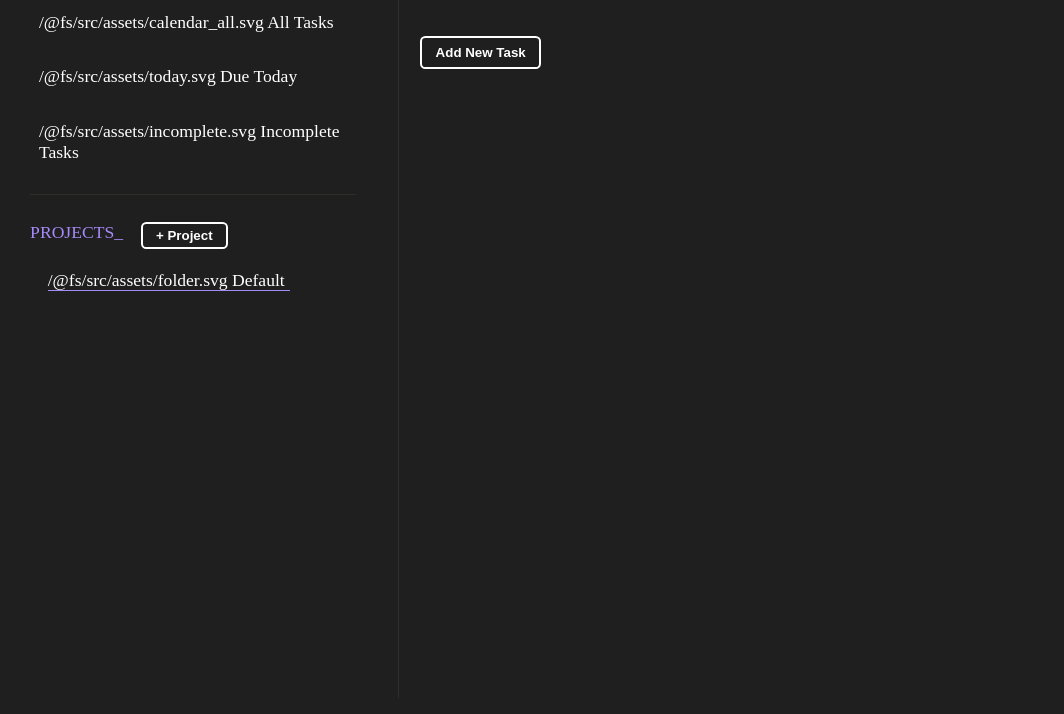
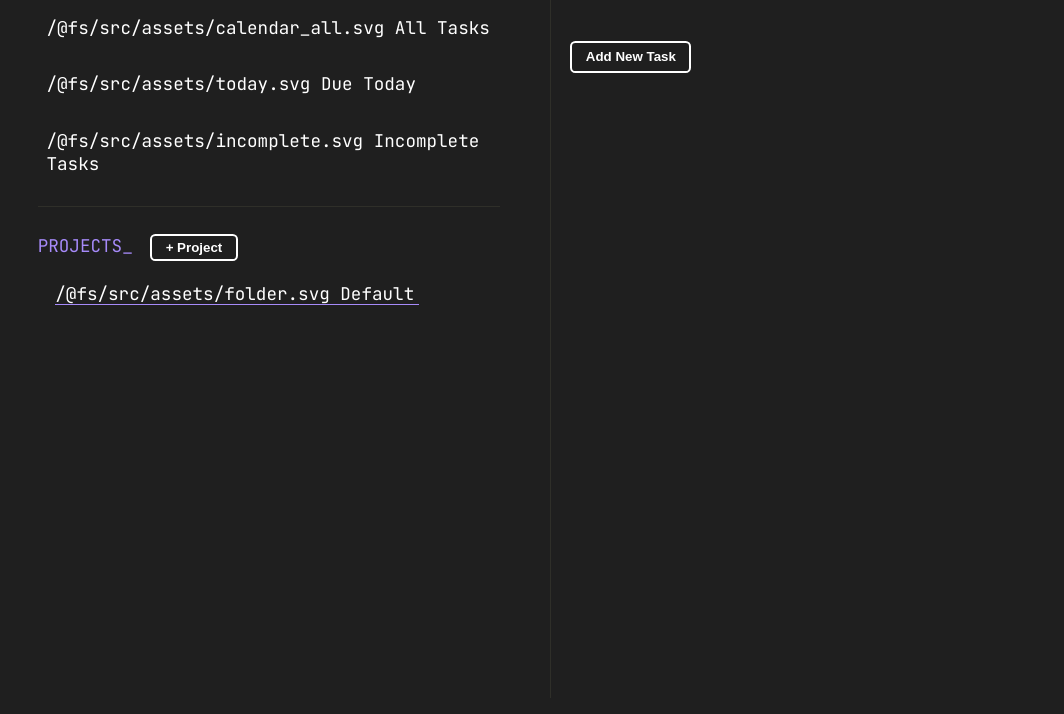
Before and after one commit to JWhales-AR/OdinTodoList, a website built with webpack: page src/template.html in a window 1280 px wide. Shown: the part 86-800 px from the top of the page, without its empty margins (12-1076 px from the left). Built offline with nearby package versions, Linux system fonts and the light colour scheme.

Commit message:
chore: Link and set body font (JetBrains Mono)
Font file linked from google fonts

```diff
--- a/src/style.css
+++ b/src/style.css
@@ -29,6 +29,7 @@ body {
     height: 100vh;
     background-color: var(--color-bg-main);
     color: var(--color-fg-main);
+    font-family: "JetBrains Mono", monospace;
 }
 
 .accent-text {
--- a/src/template.html
+++ b/src/template.html
@@ -3,6 +3,9 @@
     <head>
         <meta charset="UTF-8">
         <meta name="viewport" content="width=device-width, user-scalable=no, initial-scale=1.0, maximum-scale=1.0, minimum-scale=1.0">
+        <link rel="preconnect" href="https://fonts.googleapis.com">
+        <link rel="preconnect" href="https://fonts.gstatic.com" crossorigin>
+        <link href="https://fonts.googleapis.com/css2?family=JetBrains+Mono:ital,wght@0,100..800;1,100..800&family=Roboto+Mono:ital,wght@0,100..700;1,100..700&display=swap" rel="stylesheet">
         <title>Todo List</title>
     </head>
     <body>
```
